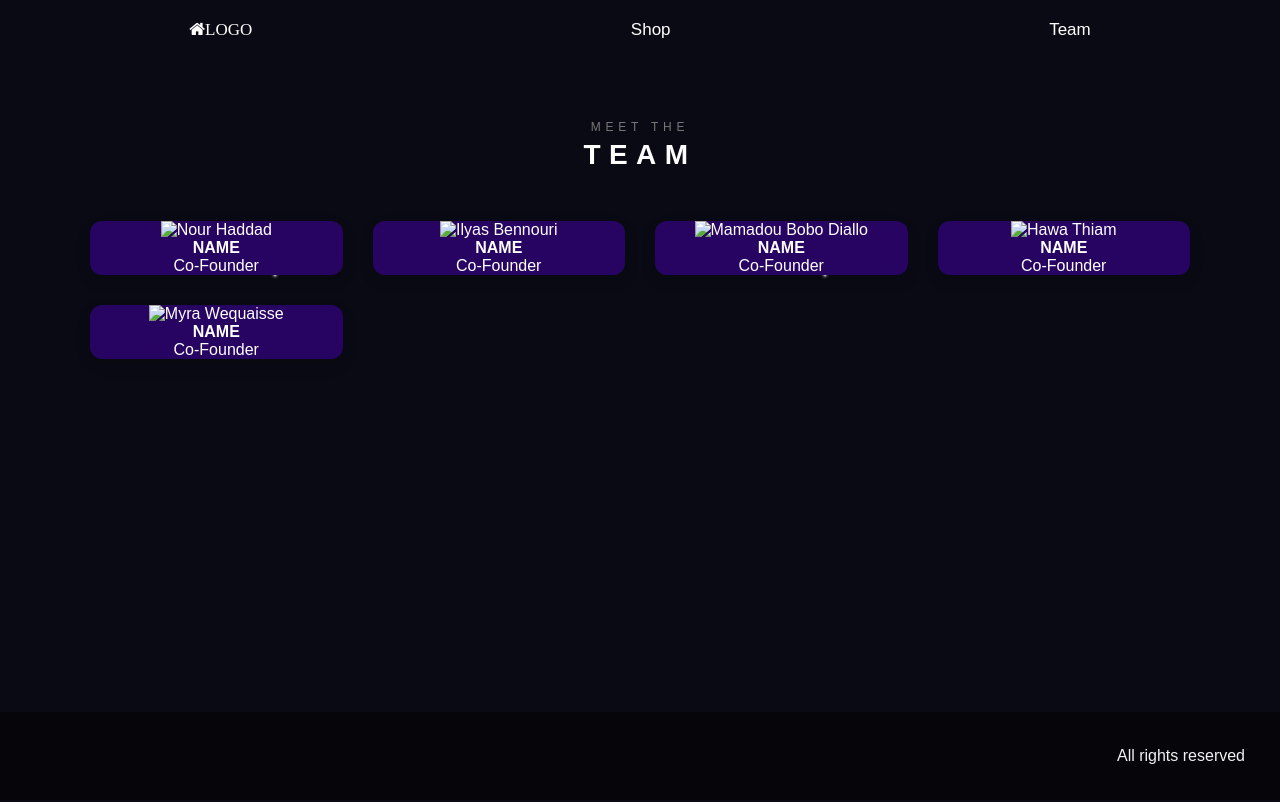
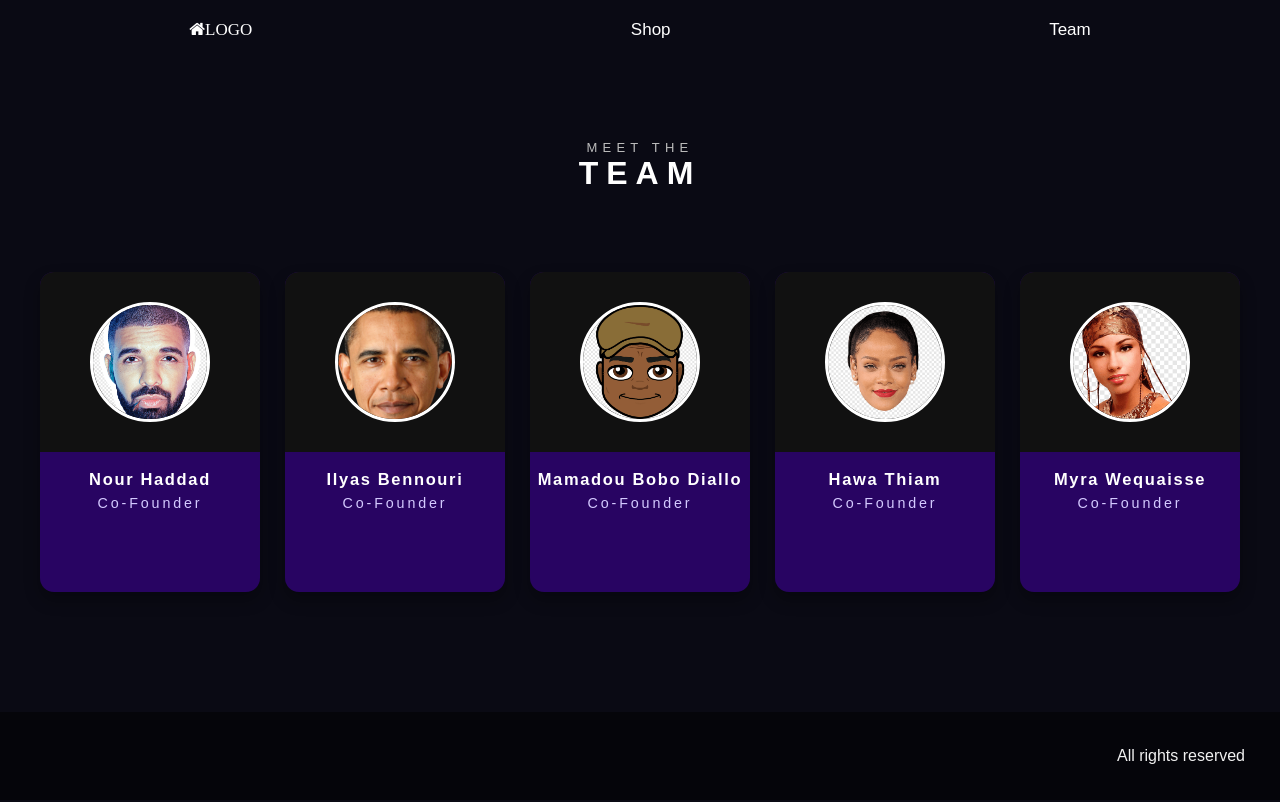
Before and after one commit to Platinum-27/platinum-27.github.io, a plain HTML site: page about.html in a window 1280 px wide. Drawn offline with Linux system fonts and the light colour scheme; a web font is replaced by a local one.

Commit message:
j'ai rajouter des photos pour chaque membre de l'équipe, j'ai changer le style et l'interface de ma page, j'ai aussi rajouter des effets grace a javascript.

```diff
--- a/about.html
+++ b/about.html
@@ -30,50 +30,50 @@
       <!--first card-->
       <article class="team-card">
         <div class="card-photo">
-          <img src="" alt="Nour Haddad">
+          <img src="images/Nour.png" alt="Nour Haddad">
         </div>
         <div class="card-info">
-          <h4 class="name">NAME</h4>
+          <h4 class="name">Nour Haddad</h4>
           <p class="role">Co-Founder</p>
         </div>
       </article>
       <!--second card-->
       <article class="team-card">
         <div class="card-photo">
-          <img src="" alt="Ilyas Bennouri">
+          <img src="images/Ilyas.png" alt="Ilyas Bennouri">
         </div>
         <div class="card-info">
-          <h4 class="name">NAME</h4>
+          <h4 class="name">Ilyas Bennouri</h4>
           <p class="role">Co-Founder</p>
         </div>
       </article>
       <!--third card-->
       <article class="team-card">
         <div class="card-photo">
-          <img src="" alt="Mamadou Bobo Diallo">
+          <img src="images/Mamadou.png" alt="Mamadou Bobo Diallo">
         </div>
         <div class="card-info">
-          <h4 class="name">NAME</h4>
+          <h4 class="name">Mamadou Bobo Diallo</h4>
           <p class="role">Co-Founder</p>
         </div>
       </article>
       <!--fourth card-->
       <article class="team-card">
         <div class="card-photo">
-          <img src="" alt="Hawa Thiam">
+          <img src="images/Hawa.png" alt="Hawa Thiam">
         </div>
         <div class="card-info">
-          <h4 class="name">NAME</h4>
+          <h4 class="name">Hawa Thiam</h4>
           <p class="role">Co-Founder</p>
         </div>
       </article>
       <!--fifth card-->
       <article class="team-card">
         <div class="card-photo">
-          <img src="" alt="Myra Wequaisse">
+          <img src="images/Myra.png" alt="Myra Wequaisse">
         </div>
         <div class="card-info">
-          <h4 class="name">NAME</h4>
+          <h4 class="name">Myra Wequaisse</h4>
           <p class="role">Co-Founder</p>
         </div>
       </article>
@@ -85,6 +85,16 @@
   </div>
 
   </div>
+  <script>
+    const card = document.querySelectorAll('.team-card');
+    const observer = new IntersectionObserver(entries => {
+      entries.forEach(entry => {
+        if (entry.isIntersecting) entry.target.classList.add("show");
+
+      });
+    }, { threshold: 0.2 });
+    card.forEach(card => observer, obsere(card));
+  </script>
 </body>
 
 </html>
--- a/styles.css
+++ b/styles.css
@@ -105,53 +105,119 @@ html {
 
 /* Main section setup*/
 .section-team {
-  padding: 60px 20px 100px;
-  font-family: 'Poppins', sans-serif;
+  min-height: 100vh;
+  padding: 80px 40px;
+  background-color:#0a0a14;
+  color:white;
+  display: flex;
+  flex-direction: column;
+  align-items: center;
 }
 
 /* "MEET THE TEAM" tittre */
 .team-intro {
   text-align: center;
-  margin-bottom: 50px;
+  margin-bottom: 60px;
 }
 
 .team-intro p {
-  font-size: 12px;
+  font-size: 13px;
   letter-spacing: 0.4em;
-  color: #777;
-  margin-bottom: 5px;
+  color: #bcbcbc;
+  margin-bottom: 0 0 6px;
 }
 
 .team-intro h3 {
-  font-size: 28px;
-  letter-spacing: 0.3em;
+  font-size: 32px;
+  letter-spacing: 0.25em;
+  margin: 0;
   font-weight: 700;
+  color: #fff;
 }
 
 /*Grid layout*/
 .team-grid {
-  display: grid;
-  grid-template-columns: repeat(auto-fit, minmax(220px, 1fr));
-  gap: 30px;
-  max-width: 1100px;
-  margin: 0 auto;
+  display: flex;
+  justify-content: center;
+  align-items:stretch;
+  flex-wrap: wrap;
+  gap: 25px;
+  max-width: 1200px;
 }
 
 /*Card design*/
 .team-card {
   background: #280462;
-  border-radius: 12px;
-  box-shadow: 0 6px 15px rgba(0, 0, 0, 0.1);
+  border-radius: 14px;
+  width: 220px;
+  height: 320px;
+  box-shadow: 0 8px 16px rgba(0, 0, 0, 0.3);
   overflow: hidden;
   text-align: center;
-  transition: transfomr 0.2s ease, box-shadow 0.2s ease;
+  transition: transfomr 0.2s ease, box-shadow 0.3s ease;
+  cursor: pointer;
+  display: flex;
+  flex-direction: column;
+  justify-content: flex-start;
 }
 
 .team-card:hover {
-  transform: translateY(-5px);
-  box-shadow: 0 12px 25px rgba(0, 0, 0, 0.15);
+  transform: translateY(-8px);
+  box-shadow: 0 12px 30px rgba(128, 0, 255, 0.6);
+}
+/*Images*/
+.card-photo {
+  width: 100%;
+  height: 180px;
+  background: #111;
+  display:flex;
+  align-items: center;
+  justify-content: center;
 }
 
+.card-photo img{
+  width: 120px;
+  height: 120px;
+  border-radius: 50%;
+  object-fit: cover;
+  border: 3px solid white;
+  transition: transform 0.3s ease;
+}
+
+.card-info{
+  transform: scale(1.1);
+}
+
+.card-info{
+  flex-grow: 1;
+  padding: 12px 8px 0 ;
+  color: white;
+}
+
+.card-info .name{
+  margin: 10px 0 6px;
+  font-size: 15px;
+  font-weight: 700;
+  letter-spacing: 0.1em;
+}
+
+.card-info .role{
+  font-size:13px;
+  letter-spacing: 0.2em;
+  color: #d4caff;
+}
+
+/*Animation*/
+.team-card{
+  opacity: 1;
+  transform: translateY(20px);
+}
+
+.team-card.show{
+  opacity:1;
+  transform: translateY(0);
+  transition: all 0.6s ease;
+}
 /*End Commentaire style pour ABOUT.HTML*/
 
 
```
Also changed, not shown: images/Hawa.png (added), images/Ilyas.png (added), images/Mamadou.png (added), images/Myra.png (added), images/Nour.png (added). Lines whose indentation alone changed are shown as unchanged.
